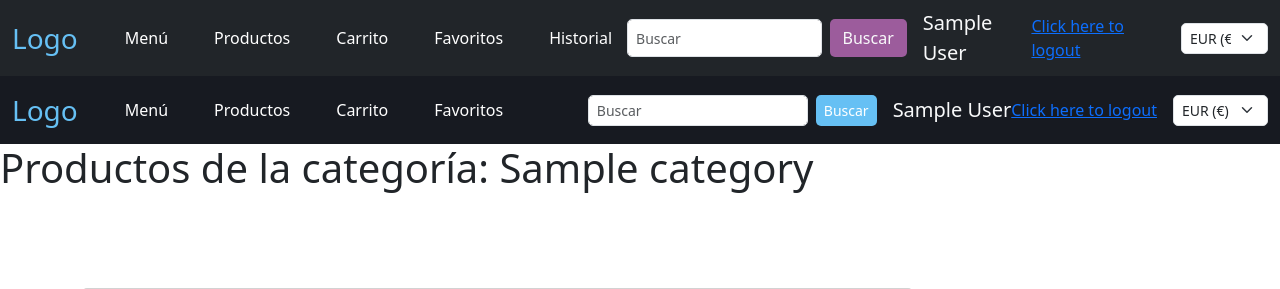
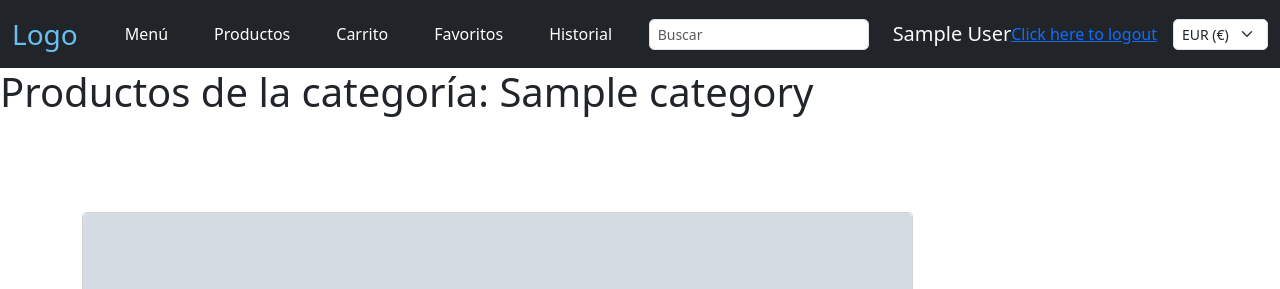
Before and after one commit to benazk/ProyectoTiendaOnline, a Flask app: page /categoria/1 in a window 1280 px wide. Shown: the top 289 px of the page. Run offline with Flask 3, Linux system fonts and the light colour scheme; a user stored in the database is signed in; tables that the repository leaves empty hold one stand-in row (values such as "Sample post"); grey boxes marked "Sample" are stand-in pictures.

Commit message:
barra de busqueda semi terminada

```diff
--- a/mi_app/catalogo/vistas.py
+++ b/mi_app/catalogo/vistas.py
@@ -25,10 +25,11 @@ def home():
     destacados = Product.query.all()
     return render_template('index.html', categorias=categorias, destacados=destacados)
 
+
 @catalog.route('/productos')
-@catalog.route('/productos/<int:page>')
-def productos(page=1):
-    productos = Product.query.paginate(page=page, per_page=12)
+def productos():
+    productos = Product.query.all()
+    print(productos[0].nombre)
     return render_template('productos.html', productos=productos)
 
 
--- a/mi_app/static/css/base.css
+++ b/mi_app/static/css/base.css
@@ -53,3 +53,6 @@ a{
     background-color: #4c6b90;
     border-radius: 5px;
 }
+.hide{
+    display: none !important;
+}
--- a/mi_app/static/js/vue.js
+++ b/mi_app/static/js/vue.js
@@ -84,7 +84,32 @@ const productos = Vue.createApp({
       for(prod of this.carrito){
         this.precioTotal += Number(prod.precio)
       }
-    }
+    },
+    conver(tipo){
+      fetch(' https://v6.exchangerate-api.com/v6/2d32faab06a3c28f785d7e33/latest/EUR')
+      .then(response=>response.json()) //Cuando se conecte lo anterior y da una respuesta ok el servidor, que haga lo siguiente
+      .then(data =>{
+
+      for(x in data.conversion_rates){
+          if(tipo==x){
+              this.tipoMoneda=tipo;
+              this.cambio= data.conversion_rates[x]
+              document.getElementById("monedaTitulo").innerHTML=tipo
+
+              if(tipo=="EUR"){
+                  this.Simbolo="€"
+              } else if(tipo=="USD"){
+                  this.Simbolo="$"
+              } else if(tipo=="NIO"){
+                  this.Simbolo="C$"
+              } else if(tipo=="JPY"){
+                  this.Simbolo="¥"
+              }
+          }
+        }
+      })     //Exchange Rate API
+  },
+
   },
 
 });
--- a/mi_app/templates/base.html
+++ b/mi_app/templates/base.html
@@ -45,9 +45,8 @@
                 </ul>
                 <!-- Barra de búsqueda -->
                 <form class="d-flex ms-auto barraBusqueda ">
-                    <input class="form-control form-control-sm me-2" type="search" placeholder="Buscar"
-                        aria-label="Search">
-                    <button class="btn text-light  btn-purple" type="submit">Buscar</button>
+                    <input class="form-control form-control-sm me-2" onfocus="onSearchbarFocus()" id="search" type="search" placeholder="Buscar"
+                        aria-label="Search" data-search>
                 </form>
                 <!-- Usuario y moneda en pantallas grandes -->
                 {% if current_user.is_authenticated %}
@@ -120,6 +119,18 @@
 
     <script src="https://unpkg.com/vue@3"></script>
     <script src="{{ url_for('static', filename='js/vue.js') }}"></script>
+    <script>
+        function onSearchbarFocus(){
+            window.flaskUrls = {
+            productos: "{{ url_for('catalog.productos') }}"
+            };
+            console.log(window.location.href)
+            if(!(window.location.href == "http://localhost:5000/productos")){
+                window.location.href = window.flaskUrls.productos;
+            }
+
+        }
+    </script>
   </div>
 </body>
 
--- a/mi_app/templates/prods-por-categ.html
+++ b/mi_app/templates/prods-por-categ.html
@@ -21,62 +21,6 @@
 </head>
 
 <body>
-    <!-- Navbar (barra de navegación) -->
-    <nav class="navbar navbar-expand-lg">
-        <div class="container-fluid">
-            <!-- Logo en el navbar -->
-            <a class="navbar-brand fs-3" href="{{ url_for('catalog.home') }}">Logo</a>
-            <!-- Botón "hamburguesa" para pantallas pequeñas -->
-            <button class="navbar-toggler" type="button" data-bs-toggle="collapse" data-bs-target="#mynavbar">
-                <span class="navbar-toggler-icon"></span>
-            </button>
-            <!-- Menú del navbar que se colapsa en pantallas pequeñas -->
-            <div class="collapse navbar-collapse" id="mynavbar">
-                <ul class="navbar-nav me-auto">
-                    <li class="nav-item">
-                        <a href="{{ url_for('catalog.home', page=1) }}"><button class="btn btn-light btn-sm fs-6 ms-3" type="button">Menú</button></a>
-                    </li>
-                    <li class="nav-item">
-                        <a href="{{ url_for('catalog.productos') }}"><button class="btn btn-primary btn-sm fs-6 ms-3" type="button">Productos</button></a>
-                    </li>
-                    {% if current_user.is_authenticated %}
-                    <li class="nav-item">
-                        <a href="{{ url_for('catalog.carrito', user=current_user.nombre )}}"><button class="btn btn-light btn-sm fs-6 ms-3" type="button">Carrito</button></a>
-                    </li>
-                    <li class="nav-item">
-                        <a href="{{ url_for('catalog.favs', user=current_user.nombre  )}}"><button class="btn btn-light btn-sm fs-6 ms-3" type="button">Favoritos</button></a>
-                    </li>
-                    {% endif %}
-                    <li class="nav-item">
-
-                    </li>
-                </ul>
-                <!-- Barra de búsqueda -->
-                <form class="d-flex ms-auto barraBusqueda">
-                    <input class="form-control form-control-sm me-2" type="search" placeholder="Buscar"
-                        aria-label="Search">
-                    <button class="btn btn-primary btn-sm" type="submit">Buscar</button>
-                </form>
-                <!-- Usuario y moneda en pantallas grandes -->
-                {% if current_user.is_authenticated %}
-                    <div class="text-light fs-5 ms-3 d-none d-md-block">{{ current_user.nombre }}<span id="username"></span></div>
-                    <a href="{{ url_for('catalog.logout') }}">Click here to logout</a>
-                {% else %}
-                    <a href="{{ url_for('catalog.login') }}"><button class="btn btn-light btn-sm fs-6 ms-3" type="button">Iniciar Sesión</button></a>
-                    <a href="{{ url_for('catalog.register') }}"><button class="btn btn-light btn-sm fs-6 ms-3" type="button">Registrarse</button></a>
-                {% endif %}
-
-                <div class="ms-3 d-none d-md-block">
-                    <select class="form-select form-select-sm" id="currencySelector">
-                        <option value="eur">EUR (€)</option>
-                        <option value="usd">USD ($)</option>
-                        <option value="gbp">GBP (£)</option>
-                    </select>
-                </div>
-            </div>
-        </div>
-    </nav>
-
     <h1>Productos de la categoría: {{nombreCateg}}</h1>
     <!-- Contenedor principal con fila para juegos y sidebar -->
     <div class="container mt-5 pt-5">
```
Also changed, not shown: mi_app/templates/productos.html (+41 -22 lines).
